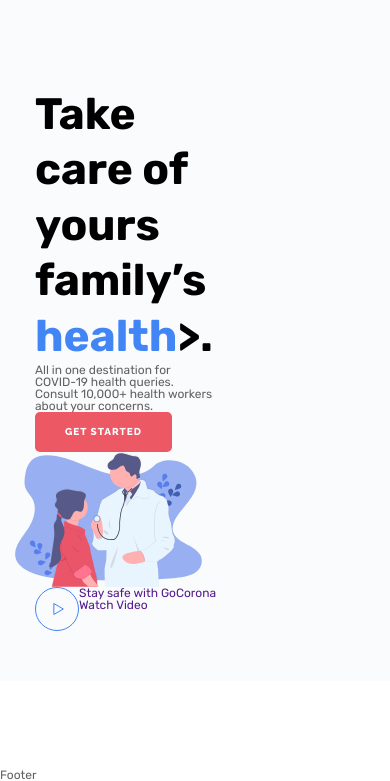
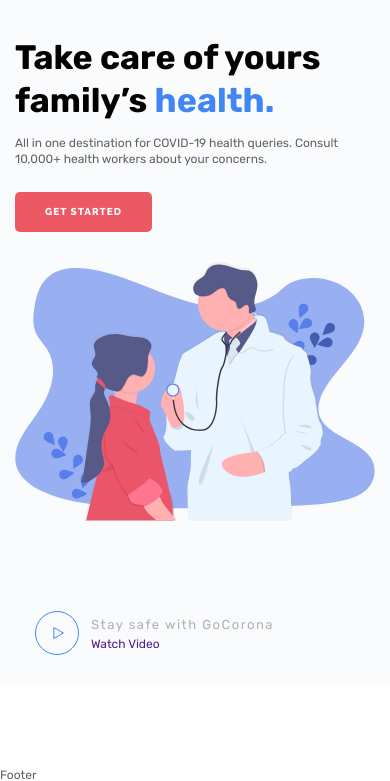
Before and after one commit to ZiP-13/gocorona, a plain HTML site: page index.html in a window 390 px wide. Shown: the part 63-844 px from the top of the page. Drawn offline with Linux system fonts and the light colour scheme.

Commit message:
add hero adaptive

```diff
--- a/css/style.css
+++ b/css/style.css
@@ -200,14 +200,14 @@ body {
   border-radius: 5px;
   transition: background-color 0.3s ease 0s;
 }
-.buttom:hover {
+.button:hover {
   background-color: #e97f86;
 }
 
-.buttom_blue {
+.button_blue {
   background-color: #4285f4;
 }
-.buttom_blue:hover {
+.button_blue:hover {
   background-color: #6b9ff3;
 }
 /* --------------------------- */
@@ -268,7 +268,10 @@ body {
   font-weight: 700;
   font-size: 44px;
   line-height: 126%;
-  color: #000000;
+  color: #030303;
+}
+.block-text__title:not(:last-child) {
+  margin: 0px 0px 12px 0px;
 }
 .block-text__title span {
   color: #ec5863;
@@ -277,22 +280,45 @@ body {
   color: #4285f4;
 }
 .block-text__text {
+  line-height: 138.5%;
+}
+.block-text__text:not(:last-child) {
+  margin: 0px 0px 24px 0px;
 }
 .block-text__button {
+}
+@media (max-width: 767px) {
+  .block-text__title {
+    font-size: 34px;
+  }
 }
 /* ===================================================================== */
 .hero {
   background-color: #fafbfd;
-  padding: 150px 0px 50px 0px;
+
 }
 .hero__container {
+  padding: 150px 15px 50px 15px;
   display: flex;
   align-items: center;
   flex-wrap: wrap;
+  position: relative;
 }
+.hero__container:before {
+  content: "";
+  position: absolute;
+  width: 100vw;
+  height: 100%;
+  right: 267px;
+  top: 0;
+  transform: translate(100%, 0px);
+  border-radius: 30px 0px 0px 30px;
+  background-color: #ec5863;
+}
+
 .hero__content {
   flex: 0 1 48%;
-  padding: 0px 0px 0px 20px;
+  padding: 0px 20px;
 }
 .hero__block-text {
   max-width: 410px;
@@ -300,22 +326,68 @@ body {
 
 .hero__video {
   flex: 1 1 100%;
-  margin:  0px 0px 0px 20px;
-}
-.video-hero {
-  display: inline-flex;
-}
-.video-hero__icon {
-}
-.video-hero__body {
-}
-.video-hero__title {
-}
-.video-heroo__text {
+  margin: 60px 0px 0px 20px;
 }
 .hero__image {
   flex: 0 1 52%;
+  position: relative;
+  z-index: 2;
 }
 .hero__image img {
   max-width: 100%;
 }
+.video-hero {
+  display: inline-flex;
+  align-items: center;
+}
+.video-hero__icon {
+  flex: 0 0 40px;
+}
+.video-hero__body {
+  padding: 0px 0px 0px 12px;
+}
+.video-hero__title {
+  color: #b0b0b0;
+  font-size: 13px;
+  line-height: 126%;
+  letter-spacing: 1.5px;
+}
+.video-hero__title:not(:last-child) {
+  margin: 0px 0px 5px 0px;
+}
+.video-hero__text {
+  text-transform: uppercase;
+  color: #000000;
+  font-size: 9px;
+  line-height: 126%;
+  letter-spacing: 2px;
+}
+@media (max-width: 991px) {
+  .hero__container:before {
+    right: 185px;
+    border-radius: 20px 0px 0px 20px;
+  }
+}
+@media (max-width: 767px) {
+  .hero__container {
+    padding: 100px 15px 30px 15px;
+  }
+  .hero__container:before {
+    display: none;
+  }
+  .hero__block-text {
+    max-width: none;
+  }
+  .hero__content {
+    flex: 1 1 100%;
+    padding: 0;
+  }
+  .hero__image {
+    flex: 1 1 100%;
+    text-align: center;
+    padding: 30px 0;
+  }
+  .hero__video {
+    padding: 0;
+  }
+}
--- a/index.html
+++ b/index.html
@@ -28,7 +28,7 @@
                     </nav>
                 </div>
                 <div class="header__button">
-                    <a href="" class="button buttom_blue">DOWNLOAD</a>
+                    <a href="" class="button button_blue">DOWNLOAD</a>
                     <a href="#open" class="icon-menu"><span></span></a>
                     <a href="#close" class="close-icon-menu"></a>
                 </div>
@@ -40,7 +40,7 @@
                     <div class="hero__content">
                         <div class="hero__block-text block-text">
                             <h1 class="block-text__title block-text__title_blue">
-                                Take care of yours family’s <span>health</span>>.</h1>
+                                Take care of yours family’s <span>health.</span></h1>
                             <p class="block-text__text">
                                 All in one destination for COVID-19 health queries. Consult 10,000+ health workers about your concerns.</p>
                             <a href="" class="block-text__button button">GET STARTED</a>
@@ -63,6 +63,11 @@
                     </div>
                 </div>
             </section>
+            <section class="stay-safe">
+                <div class="stay-safe__container">
+
+                </div>
+            </section>
         </main>
         <footer class="footer">
             Footer
```
Also changed, not shown: img/stay-safe/app.png (added).
